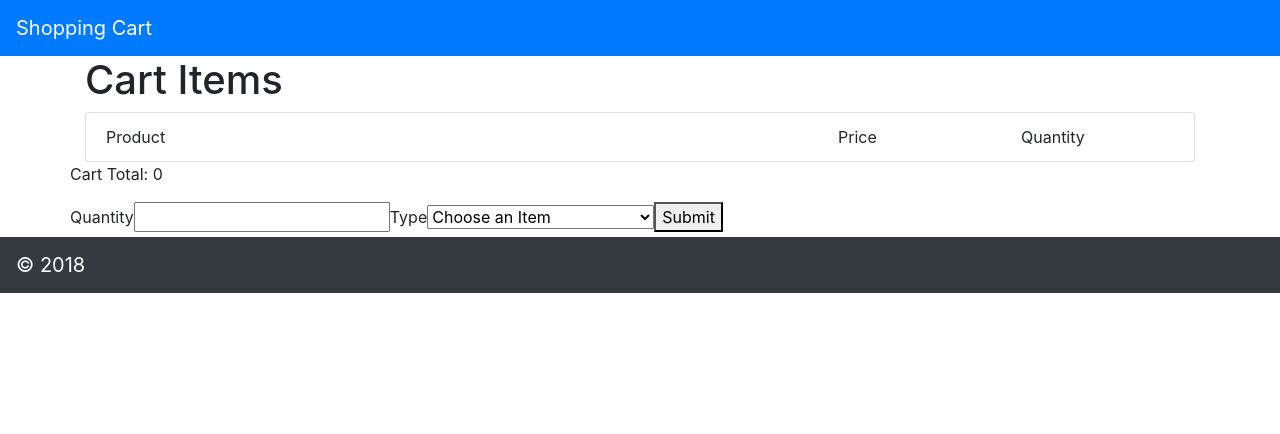
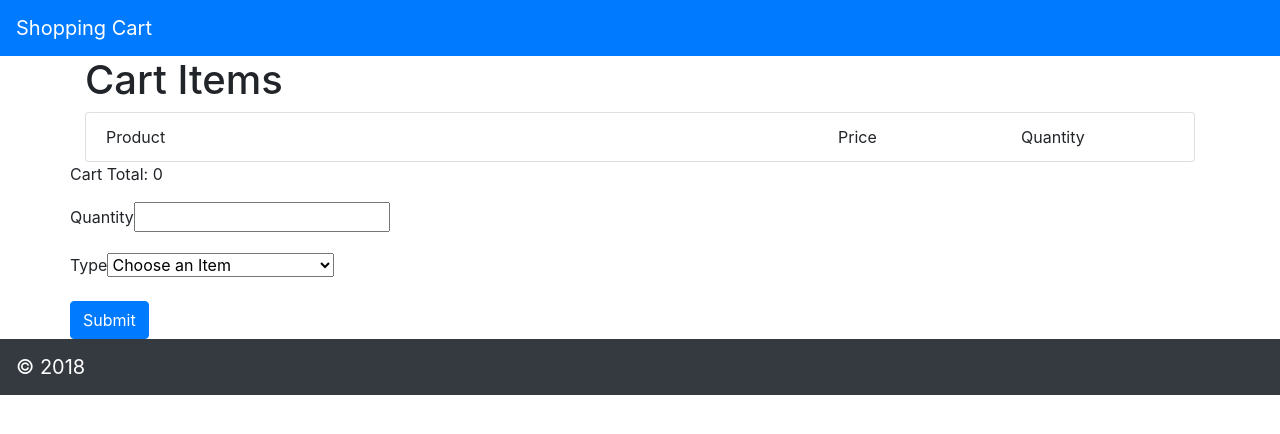
Before and after one commit to aimeeroxanne/react-components-intro, a React (Create React App) app: page / in a window 1280 px wide. Shown: the top 434 px of the page. Built offline with nearby package versions, Linux system fonts and the light colour scheme.

Commit message:
refactored a bit

```diff
--- a/src/App.js
+++ b/src/App.js
@@ -27,9 +27,9 @@ class App extends Component {
     let result = 0
     let cartStuff = this.state.cart
     for(let i = 0; i < cartStuff.length; i++){
-      result += cartStuff[i].product.priceInCents
+      result += cartStuff[i].product.priceInCents * cartStuff[i].quantity
     }
-    this.state.total = result / 100
+    this.state.total = this.state.total + (result / 100)
   }
 
   onSubmit = (e)=> {
--- a/src/addItem.js
+++ b/src/addItem.js
@@ -6,8 +6,11 @@ const AddItem = (props) => {
     <div className="container">
       <div className="row">
         <form onSubmit={props.onSubmit}>
+          <div className="form-group">
             <label htmlFor="quantity">Quantity</label>
             <input type="number" max="50" name="quantity" onChange={props.onChange}></input>
+          </div>
+          <div className="form-group">
             <label htmlFor="type">Type</label>
             <select name="name" onChange={props.onChange}>
               <option>Choose an Item</option>
@@ -17,7 +20,8 @@ const AddItem = (props) => {
                   name={item.name}/>
               )}
             </select>
-          <button>Submit</button>
+          </div>
+          <button className="btn btn-primary">Submit</button>
         </form>
       </div>
     </div>
```
Lines whose indentation alone changed are shown as unchanged.
